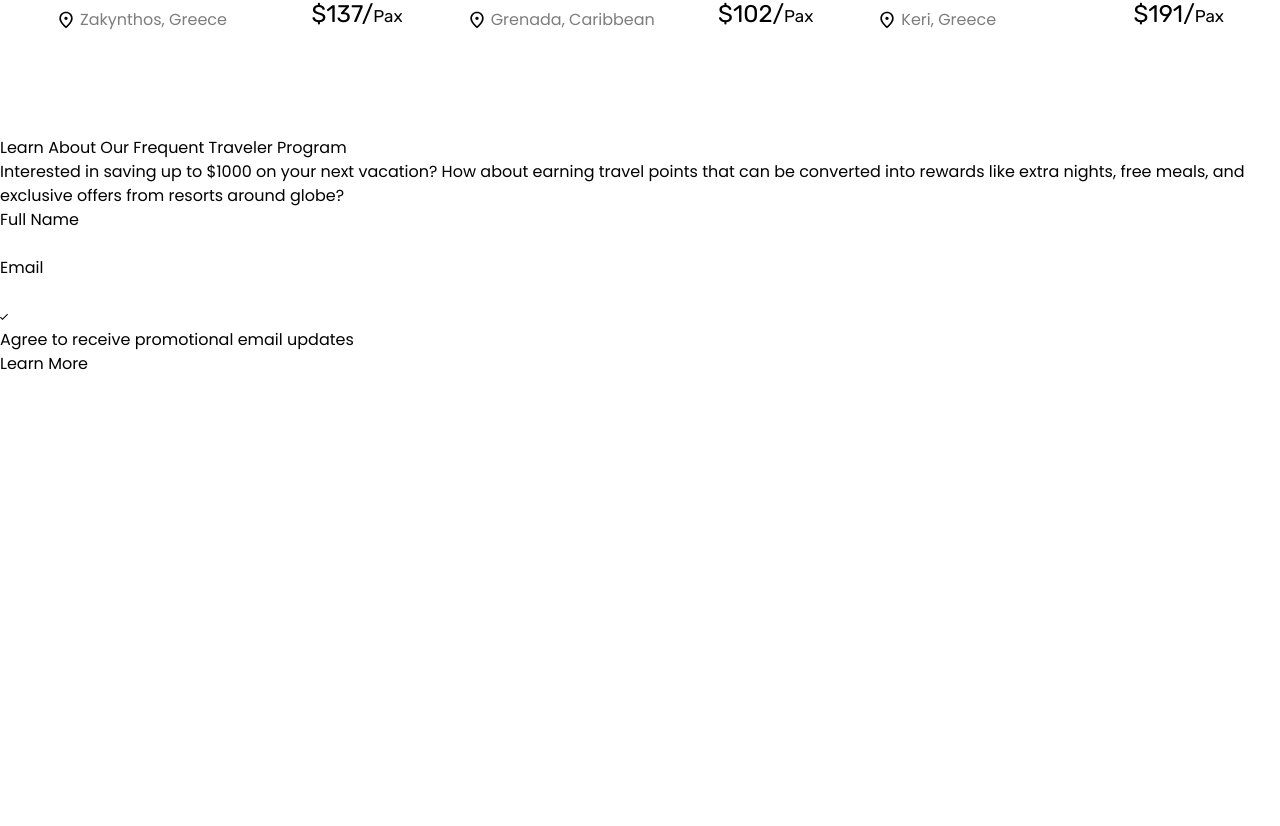
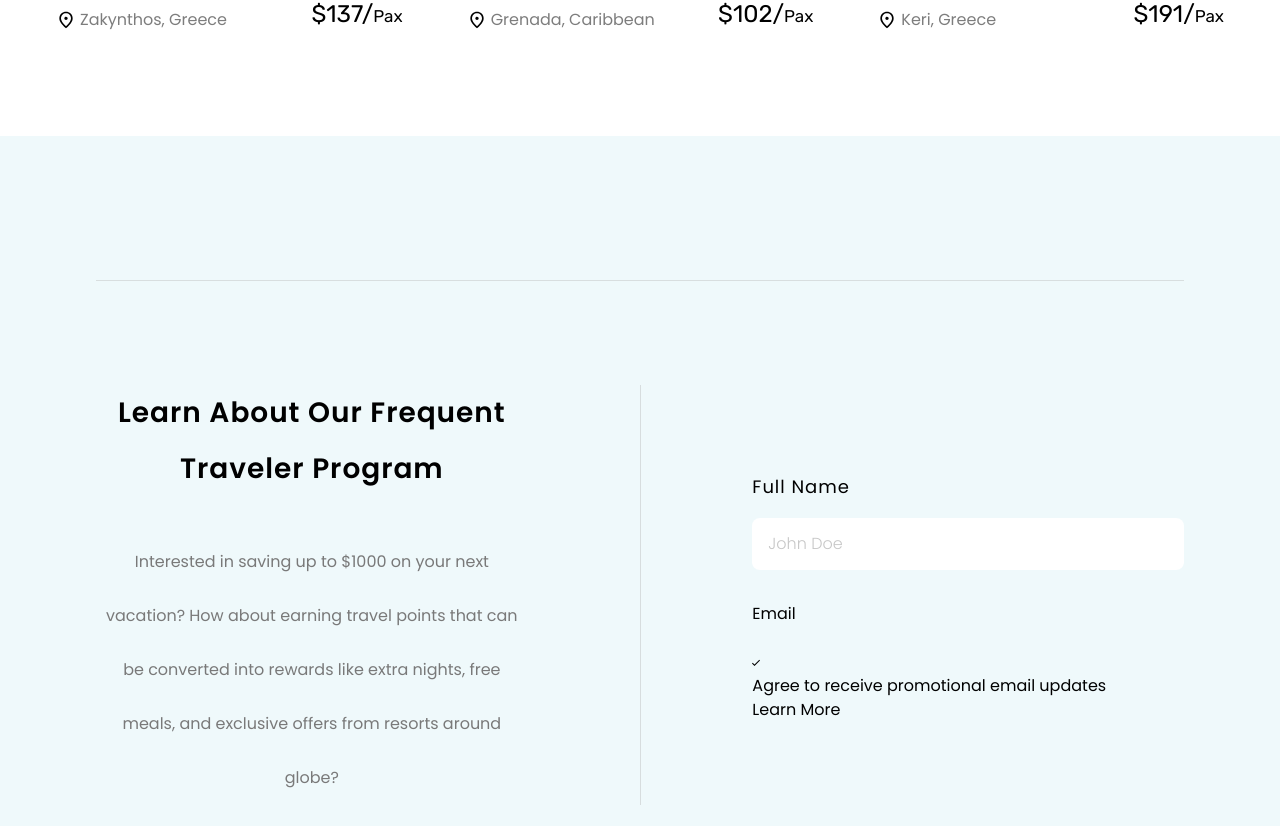
Before and after one commit to Jisap/vite-travel-agency, a React (Vite) app: page / in a window 1280 px wide. Shown: the part 5025-5851 px from the top of the page. Before the commit the page ends 5401 px from the top, so only its background shows below. Built offline with nearby package versions, Linux system fonts and the light colour scheme.

Commit message:
FrequentTraveler basic styles

```diff
--- a/src/components/FrequentTraveler.tsx
+++ b/src/components/FrequentTraveler.tsx
@@ -3,23 +3,36 @@ import Checkmark from "./Icons/Checkmark"
 
 const FrequentTraveler = () => {
   return (
-    <section>
-      <div>
-        <div>
-          <h3>Learn About Our Frequent Traveler Program</h3>
-          <p>
+    <section className="bg-primary-100 px-24 py-36">
+      <div className="border-y-grey-500/40 m-auto flex max-w-389 items-center justify-between gap-x-28 border-y-1 py-26">
+        <div className="basis-150 text-center">
+          <h3 className="tracking-6 mb-9.5 text-[1.75rem]/14 font-semibold">
+            Learn About Our Frequent Traveler Program
+          </h3>
+          <p className="text-grey-800 text-base/13.5">
             Interested in saving up to $1000 on your next vacation? How about
             earning travel points that can be converted into rewards like extra
             nights, free meals, and exclusive offers from resorts around globe?
           </p>
         </div>
 
-        <div className="bg-grey-500/40 block w-0.25 self-strech" />
+        <div className="bg-grey-500/40 block w-0.25 self-stretch" />
 
-        <form>
-          <label>
-            <p>Full Name</p>
-            <input type="text" />
+        <form className="flex flex-col basis-150">
+          <label className="mb-8">
+            <p className="tracking-6 mb-3 text-lg/9.5">
+              Full Name
+            </p>
+            <input
+              type="text"
+              required
+              name="fullName"
+              minLength={2}
+              maxLength={50}
+              placeholder="John Doe"
+              className="placeholder:text-grey-400 w-full rounded-lg bg-white py-3.5 pl-4
+              transition-all duration-200 placeholder:font-light focus:outline-1 disabled:opacity-50"
+            />
           </label>
 
           <label>
```
